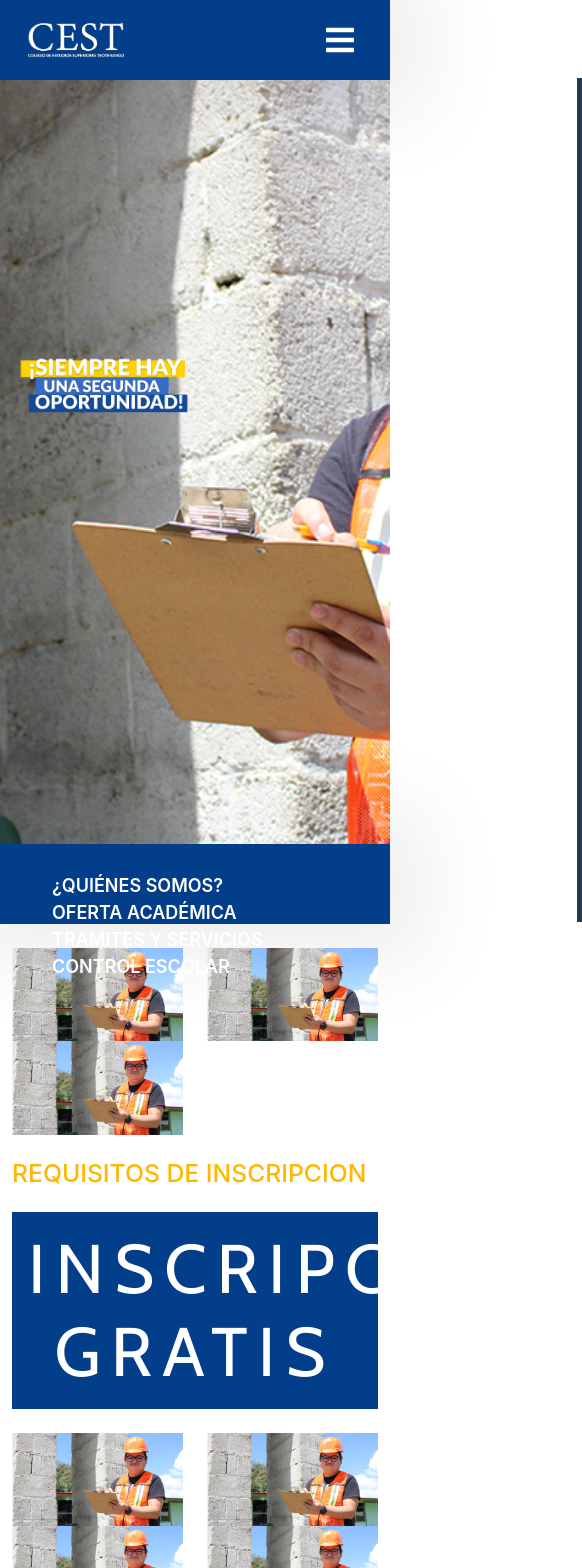
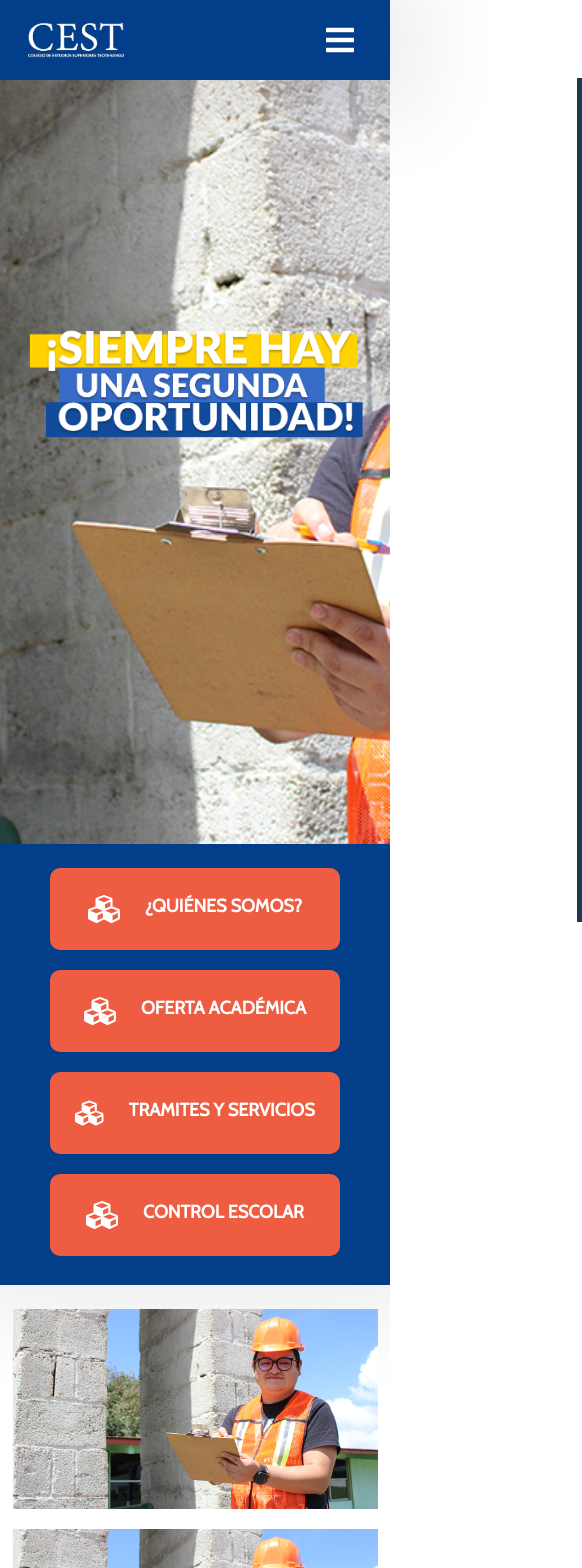
Before and after one commit to Bandu19/cest_colegio, a React (Vite) app: page / in a window 390 px wide. Shown: the top 1568 px of the page, 582 px wide, since content can reach past the window. Built offline with nearby package versions, Linux system fonts and the light colour scheme.

Commit message:
Pagina-Mobile-prt-2-Main

```diff
--- a/index.html
+++ b/index.html
@@ -18,6 +18,8 @@
          href="https://fonts.googleapis.com/css2?family=Cabin&display=swap"
          rel="stylesheet"
       />
+      <link href="https://cdn.lineicons.com/3.0/lineicons.css" rel="stylesheet" />
+
       <script
          src="https://kit.fontawesome.com/e4d7174ba8.js"
          crossorigin="anonymous"
--- a/src/colegio/routes/CestMain.jsx
+++ b/src/colegio/routes/CestMain.jsx
@@ -1,7 +1,6 @@
-import { Navbar } from "../../ui";
+import { Navbar, SectionHeader, SectionHeaderBottom } from "../../ui";
 //IMPORTACION IMAGENES
 import imagen1 from "../../assets/fotografia_principal.png";
-import imagen2 from "../../assets/img2_segunda_oportunidad.png";
 import imgLogoFooter from "../../assets/cest_superior_izquierdo.png";
 
 //--- RAMA HIJO
@@ -14,47 +13,24 @@ export const CestMain = () => {
             </div>
 
             <section className="hero_container container">
-               <div className="hero__text container_grid">
-                  <img
-                     className="imagen_estilo  float-end"
-                     src={imagen2}
-                     alt="Simpre hay una segunda Oportunidad"
-                  />
-               </div>
+               <SectionHeader />
             </section>
          </header>
 
          <section className="nav_mod_v1 mb-4">
-            <div className="container">
-               <div
-                  className="row text-white relleno
-                  justify-content-between
-                  align-items-center text-uppercase "
-               >
-                  <a className="text-reset nav__link col-auto" href="#">
-                     ¿Quiénes Somos?
-                  </a>
-                  <a className="text-reset nav__link col-auto" href="#">
-                     Oferta Académica
-                  </a>
-                  <a className="text-reset nav__link col-auto" href="#">
-                     Tramites y Servicios
-                  </a>
-                  <a className="text-reset nav__link col-auto" href="">
-                     Control Escolar
-                  </a>
-               </div>
+            <div className=" container-md container ">
+               <SectionHeaderBottom />
             </div>
          </section>
 
          <main className="container ">
-            <div className=" row">
-               <img className="imagen_estilo col-lg-4 " src={imagen1} alt="maestro_1" />
+            <div className="row imagen_estilo2 ">
+               <img className="imagen_estilo col-lg-4  " src={imagen1} alt="maestro_1" />
                <img className="imagen_estilo col-lg-4 " src={imagen1} alt="maestro_2" />
                <img className="imagen_estilo col-lg-4 " src={imagen1} alt="maestro_3" />
             </div>
 
-            <div className="row">
+            {/* <div className="row">
                <div className="col-12 mt-4 text-lg-center">
                   <h2>Requisitos de Inscripcion</h2>
                   <div className="color text-white p-3 mt-4 mb-4">
@@ -112,55 +88,8 @@ export const CestMain = () => {
                      el acceso a una educación digna y de calidad
                   </p>
                </div>
-            </div>
+            </div> */}
          </main>
-
-         <footer className="bg-dark text-white">
-            <div className="container">
-               <div className="grupo-1">
-                  <div>
-                     {/* LOGO */}
-                     <a
-                        href="#"
-                        className="col-3 text-reset text-uppercase d-flex align-items-center"
-                     >
-                        <img
-                           src={imgLogoFooter}
-                           alt="Logo CEST"
-                           className="img-logo-footer"
-                        />
-                     </a>
-                  </div>
-                  <div>{/* Menu */}</div>
-                  {/* Social networks */}
-                  <ul className="list-unstyled">
-                     <li className="font-weight-bold text-uppercase text-center py-2 fuente_letrra">
-                        Redes Sociales
-                     </li>
-                     <li className="d-flex justify-content-around redes-sociales">
-                        <a href="#" className="text-reset facebokk">
-                           <i className="fa-brands fa-facebook"></i>
-                        </a>
-                        <a href="#" className="text-reset whatsapp">
-                           <i className="fa-brands fa-whatsapp"></i>
-                        </a>
-                        <a href="#" className="text-reset twitterr">
-                           <i className="fa-brands fa-twitter"></i>
-                        </a>
-                        <a href="#" className="text-reset instagramm">
-                           <i className="fa-brands fa-instagram"></i>
-                        </a>
-                     </li>
-                  </ul>
-                  <div className="grupo-2">
-                     <small>
-                        &copy;2022
-                        <b> CEST</b>- Todos los Derechos Reservados.
-                     </small>
-                  </div>
-               </div>
-            </div>
-         </footer>
       </>
    );
 };
--- a/src/css/index.css
+++ b/src/css/index.css
@@ -148,6 +148,21 @@ nav {
    gap: 10px;
 }
 
+.container_grid_main {
+   max-width: 1200px;
+   margin: 0 auto;
+   padding: 24px 20px 29px 20px;
+   display: grid;
+   gap: 20px;
+   grid-template-columns: repeat(4, 1fr);
+   grid-template-rows: 1fr;
+   font-family: "Cabin", sans-serif;
+}
+
+.prubea2 svg {
+   display: none;
+}
+
 .color {
    background-color: #023e8a;
    text-align: center;
@@ -276,10 +291,6 @@ nav {
       margin-right: 25px;
    }
 
-   .icono_link #text {
-      margin-left: 15px;
-   }
-
    .icono_link2 {
       width: 100%;
       display: flex;
@@ -297,13 +308,74 @@ nav {
       width: 24rem;
       padding-left: 15px;
    }
+   .container_section_mb {
+      width: 90%;
+      margin: 0 auto;
+      overflow: hidden;
+      padding: 0;
+      max-width: 1200px;
+   }
+
+   .relleno {
+      padding: 0;
+      margin: 0;
+   }
+
+   .container_grid_main {
+      width: 100%;
+      display: flex;
+      flex-direction: column;
+      font-family: "Cabin", sans-serif;
+   }
+
+   .nav_mod_v1 {
+      height: 100%;
+      box-shadow: 1px 1px 80px 40px #00000010;
+      background: #023e8a;
+   }
+   .prubea2 {
+      display: flex;
+      justify-content: center;
+      padding: 25px;
+      background-color: #ee5d42;
+      border-radius: 10px;
+      transition: all 0.4s ease-in;
+   }
+   .prubea2:hover {
+      background-color: #03071e;
+      transition: all 0.5s ease-in;
+   }
+
+   .prubea2 svg {
+      display: flex;
+      margin-right: 25px;
+
+      /* height: 50%; */
+   }
+   .imagen_estilo {
+      max-width: 100%;
+      height: 100%;
+   }
+   .imagen_estilo2 {
+      height: 100%;
+      display: grid;
+      gap: 20px;
+      grid-template-columns: 1fr;
+      grid-template-rows: repeat(1, auto);
+      justify-items: center;
+   }
+
    /****************************MEDIAQUERY-SECCTION******************************/
 }
 
 @media (max-width: 425px) {
    .img-logo_mb {
-      width: 18rem;
-      padding-left: 15px;
+      width: 13rem;
+      padding-left: 3px;
+   }
+   .fuente_letrra {
+      text-align: center;
+      font-size: 16px;
    }
 }
 
--- a/src/ui/componentes/Navbar.jsx
+++ b/src/ui/componentes/Navbar.jsx
@@ -24,7 +24,7 @@ export const Navbar = () => {
                className="
                row text-white
                justify-content-between
-               align-items-center text-uppercase "
+               align-items-center  "
             >
                {/* LOGO */}
                <a href="#" className="col-auto">
--- /dev/null
+++ b/src/ui/componentes/SectionHeader.jsx
@@ -0,0 +1,13 @@
+import imagen2 from "../../assets/img2_segunda_oportunidad.png";
+
+export const SectionHeader = () => {
+   return (
+      <div className="hero__text container_grid">
+         <img
+            className="imagen_estilo  float-end"
+            src={imagen2}
+            alt="Simpre hay una segunda Oportunidad"
+         />
+      </div>
+   );
+};
--- /dev/null
+++ b/src/ui/componentes/SectionHeaderBottom.jsx
@@ -0,0 +1,46 @@
+import {
+   FaBars,
+   FaBalanceScale,
+   FaUserTie,
+   FaCubes,
+   FaHome,
+   FaTimes,
+} from "react-icons/fa";
+import { IconContext } from "react-icons";
+export const SectionHeaderBottom = () => {
+   return (
+      <div className="container_section_mb">
+         <div className="container_grid_main text-uppercase text-white">
+            <IconContext.Provider value={{ style: { fontSize: "2em" } }}>
+               <div className="prubea2">
+                  <FaCubes />
+                  <a className="text-reset nav__link col-auto" href="#">
+                     ¿Quiénes Somos?
+                  </a>
+               </div>
+
+               <div className="prubea2">
+                  <FaCubes />
+                  <a className="text-reset nav__link col-auto" href="#">
+                     Oferta Académica
+                  </a>
+               </div>
+
+               <div className="prubea2">
+                  <FaCubes />
+                  <a className="text-reset nav__link col-auto" href="#">
+                     Tramites y Servicios
+                  </a>
+               </div>
+
+               <div className="prubea2">
+                  <FaCubes />
+                  <a className="text-reset nav__link col-auto" href="">
+                     Control Escolar
+                  </a>
+               </div>
+            </IconContext.Provider>
+         </div>
+      </div>
+   );
+};
--- a/src/ui/componentes/index.js
+++ b/src/ui/componentes/index.js
@@ -1 +1,3 @@
 export * from "./Navbar";
+export * from "./SectionHeader";
+export * from "./SectionHeaderBottom";
```
Also changed, not shown: src/colegio/data/SectionHeader.js (added, +40 -0 lines).
